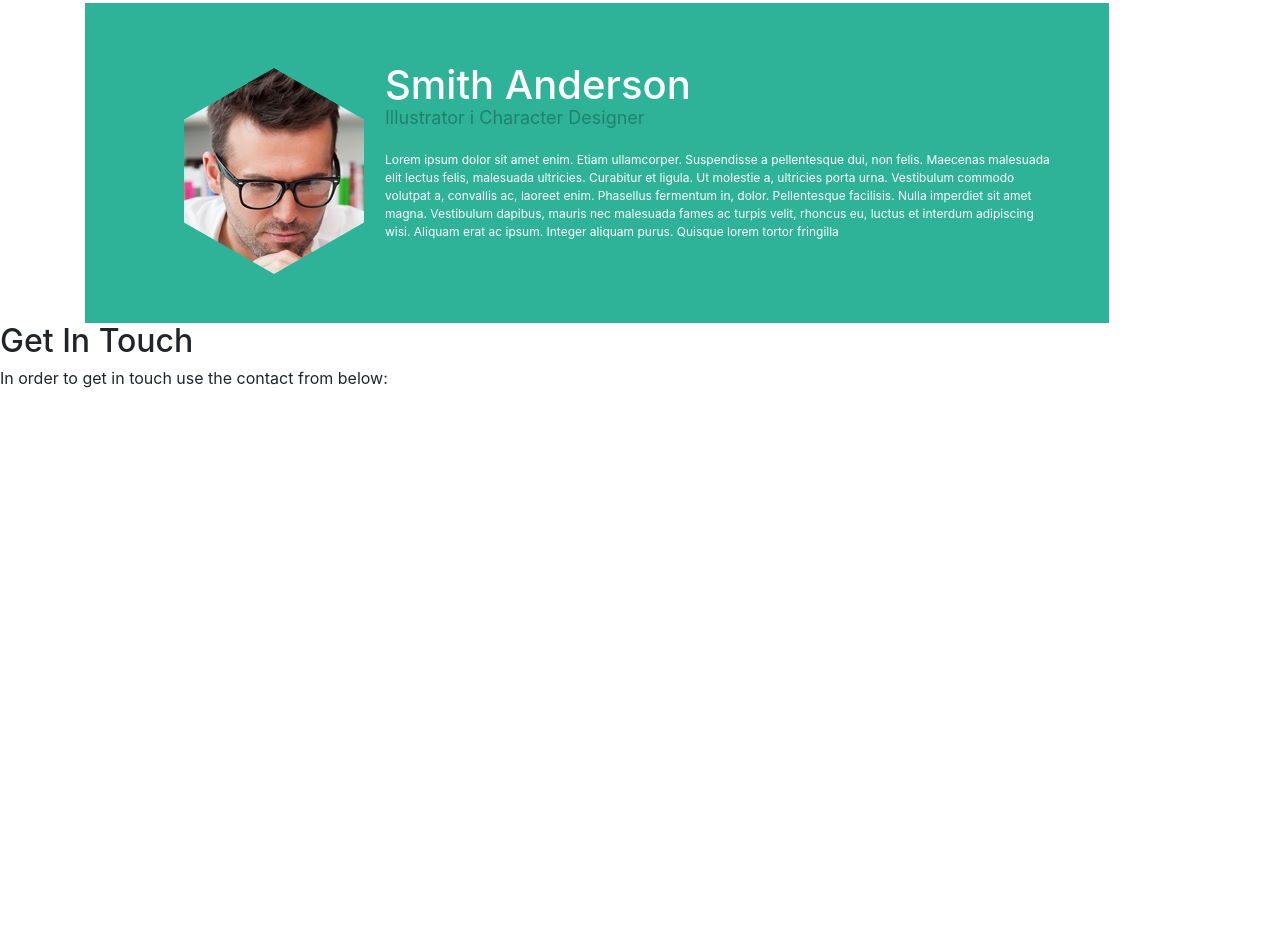
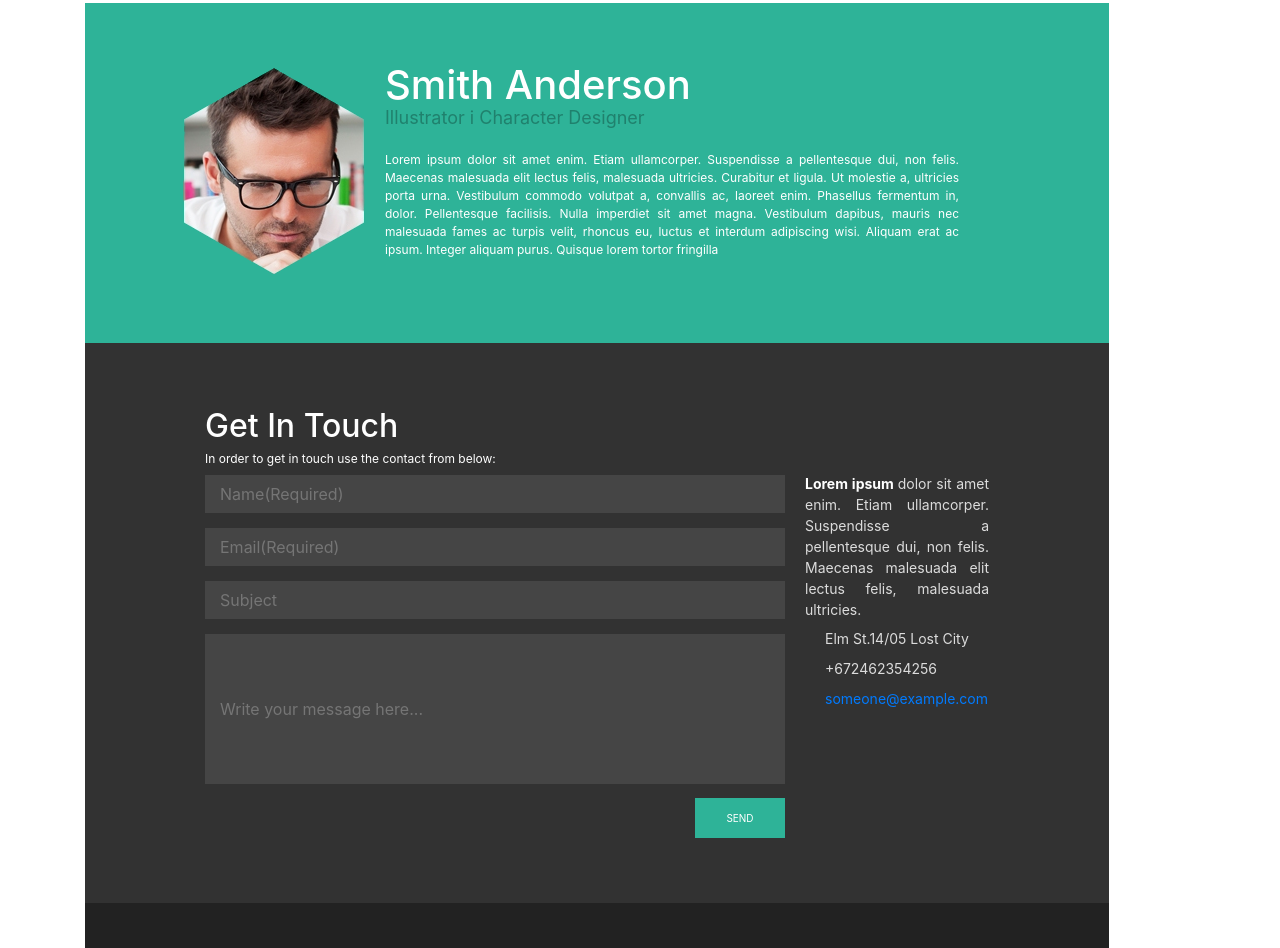
Before and after one commit to MewaX/hexal-psd-website, a plain HTML site: page index.html in a window 1280 px wide. Shown: the part 777-1725 px from the top of the page. Before the commit the page ends 1167 px from the top, so only its background shows below. Drawn offline with nearby package versions, Linux system fonts and the light colour scheme.

Commit message:
some fix

```diff
--- a/general/style.css
+++ b/general/style.css
@@ -13,6 +13,7 @@ div.relative {
 
 ul.left {
     list-style-type: none;
+    position: relative;
     float: left;
     margin: 0;
     padding: 0;
@@ -20,6 +21,8 @@ ul.left {
     width: 1024px;
     overflow: hidden;
     background-color: #333;
+
+
 }
 
 li.left {
@@ -33,6 +36,7 @@ li.left a {
     text-align: center;
     padding: 25px 14px;
     text-decoration: none;
+
 }
 
 li.left a:hover {
@@ -52,6 +56,7 @@ li.right a {
     text-align: center;
     padding: 25px 16px;
     text-decoration: none;
+
 }
 
 
@@ -59,11 +64,21 @@ li.right a:hover {
     background-color: #111;
 }
 
+/* logo {                                     dodaj logo in up
+
+    position: static;
+
+   background-position: center;
+    z-index: 1;
+}
+
 /* --- PORTFOLIO --- */
 .background-port {
-    position: relative;
-    top: 0;
-    left: 0;
+    position: static;
+
+
+
+
 }
 
 
@@ -75,7 +90,7 @@ li.right a:hover {
     width: 1024px;
     margin: 0;
     padding: 0;
-    height: 320px;
+    height: 340px;
     top: 0;
     left: 0;
 }
@@ -90,12 +105,12 @@ li.right a:hover {
 div.tekst-about-me {
     position: absolute;
     color: white;
-    text-align: inherit;
+    text-align: justify;
     font-size: 12px;
     top: 60px;
     left: 300px;
     height: 250px;
-    margin-right: 50px;
+    margin-right: 150px;
     margin-bottom: 50px;
     padding: inherit;
 }
@@ -104,16 +119,123 @@ div.tekst-about-me {
 /* --- Concact --- */
 
 
-img.background-concact {
-    width: 100%;
+.contact {
+    position: relative;
+    background-color: #323232;
+    width: 1024px;
+    height: 560px;
     top: 0;
     left: 0;
+    margin: 0;
+}
+
+#contact-text {
+    color: white;
 
 }
 
+div.form-a {
+    position: absolute;
+    left: 120px;
+    top: 65px;
+    margin-right: 40px;
+}
+
+div.form-a form {
+
+}
+
+.input-name {
+    background-color: #454545;
+    padding:15px; /* dodajemy margines wewnątrz naszego pola */
+	border:0px solid #454545; /* dodajemy obramowanie */
+	margin-bottom: 15px; /* dodajemy margines dolny */
+	width:580px;
+    height: 38px;
+
+}
+.input-email {
+    background-color: #454545;
+    padding:15px;
+    border:0px solid #454545;
+    width:580px;
+    height: 38px;
+	margin-top: 0;
+	margin-bottom:15px;
+}
+
+.input-subject {
+    background-color: #454545;
+    padding:15px;
+    border:0px solid #454545;
+    width:580px;
+    height: 38px;
+	margin-top: 0;
+	margin-bottom: 15px;
+}
+.input-message {
+    background-color: #454545;
+    padding:15px;
+    border:0px solid #454545;
+    width:580px;
+    height: 150px;
+	margin-top: 0;
+	margin-bottom:15px;
+}
+#submit {
+    position: absolute;
+    color: white;
+    font-size: 10px;
+    background-color:#2eb398;
+    border:0px solid #2eb398;
+    height: 40px;
+    width: 90px;
+    cursor: pointer;
+    left: 490px;
+    top: 390px;
+}
+
+#contact-info {
+    position: absolute;
+    color: gainsboro;
+    text-align: justify;
+    font-size: 14px;
+    top: 65px;
+    right: 40px;
+
+    margin-left: 600px;
+    margin-right: 40px;
+
+}
+
+#contact-adres {
+    position: absolute;
+    color: gainsboro;
+    font-size: 14px;
+    top: 220px;
+    margin-right: 70px;
+    left: 620px;
+
+}
+
+#contact-phone {
+    position: absolute;
+    color: gainsboro;
+    font-size: 14px;
+    top: 250px;
+    right: 70px;
+    left: 620px;
+
+}
+#contact-mail {
+    position: absolute;
+    color: gainsboro;
+    font-size: 14px;
+    top: 280px;
+    left: 620px;
 
 
-
+}
 
 img.background-footer {
 
@@ -122,3 +244,21 @@ img.background-footer {
     position: relative
 
 }
+
+
+/*--- FOOTER ---*/
+
+
+.background-footer {
+
+    position: relative;
+    top: 0;
+    left: 0;
+    height: 45px;
+    width: 1024px;
+
+
+
+
+
+}
--- a/index.html
+++ b/index.html
@@ -12,7 +12,7 @@
 
 
     <body>
-
+      <!--  <img class="img-fluid logo" src="image/logo.png"> -->
           <div class="container relative">
 
             <ul class="left">
@@ -21,6 +21,7 @@
 
                 <li class="right"><a href="link">BLOG</a></li>
                 <li class="right"><a href="link">GET IN TOUCH</a></li>
+
             </ul>
 
         <img class="img-fluid background-port" src="image/background-port.jpg">
@@ -45,6 +46,44 @@
 
         </div>
 
+        <div class="container contact">
+
+
+
+
+                        <div class="form-a">
+                            <div id="contact-text">
+                                <h2> Get In Touch</h2>
+                                <sup><p1> In order to get in touch use the contact from below:</p1></sup>
+                            </div>
+
+                            <form>
+
+                                    <input class="input-name" name="name" placeholder="Name(Required)">
+                                    <input class="input-email" name="email" type="email" placeholder="Email(Required)">
+                                    <input class="input-subject" name="subject" placeholder="Subject">
+                                    <input class="input-message" name="message" placeholder="Write your message here...">
+                                    <input id="submit" name="submit" type="submit" value="SEND">
+
+                                        <div id="contact-info">
+                                            <p1><b><font color="white">Lorem ipsum </font></b> dolor sit amet enim. Etiam ullamcorper. Suspendisse a pellentesque dui, non felis. Maecenas malesuada elit lectus felis, malesuada ultricies. </p1>
+                                        </div>
+
+                                        <div id="contact-adres">
+                                            Elm St.14/05 Lost City
+
+                                        </div>
+                                        <div id="contact-phone">
+                                            +672462354256
+
+                                        </div>
+                                        <div id="contact-mail">
+                                            <a href="mailto:someone@example.com" target="_top">someone@example.com</a>
+                                        </div>
+
+                            </form>
+                        </div>
+        </div>
 
 
 
@@ -52,15 +91,16 @@
         <!--        <img class="img-fluid background-concact" src="image/background-concact.jpg">
                 <img class="img-fluid background-footer" src="image/background-footer.jpg"> -->
 
+
+              <img class="img-fluid background-footer" src="image/background-footer.jpg">
         </div>
 
 
 
-                    <h2> Get In Touch</h2>
-                    <p1> In order to get in touch use the contact from below:</p1>
 
 
-                    <p2> </p2>
+
+
 
 
 
```
Also changed, not shown: image/background-about.jpg (deleted), image/background-body.jpg (deleted), image/background-concact.jpg (deleted), image/background.jpg (deleted), image/logo.png (added).
